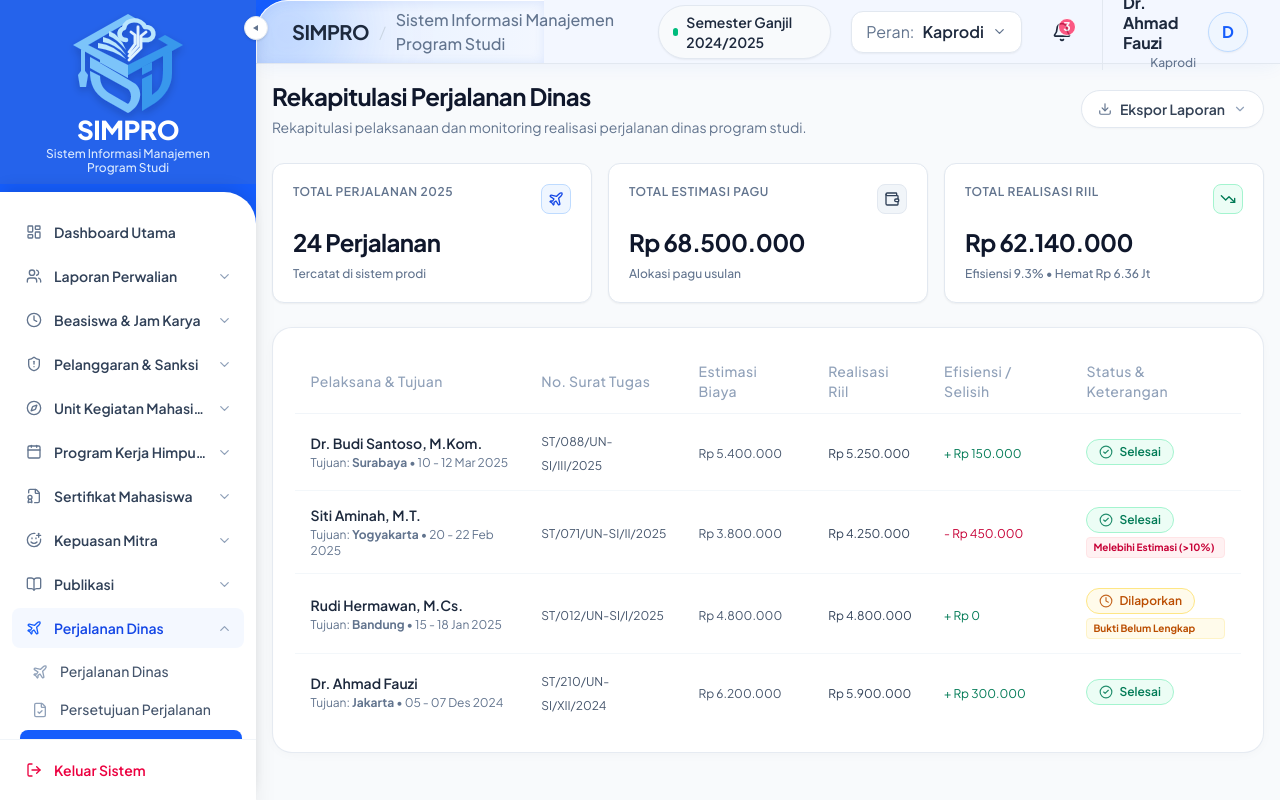
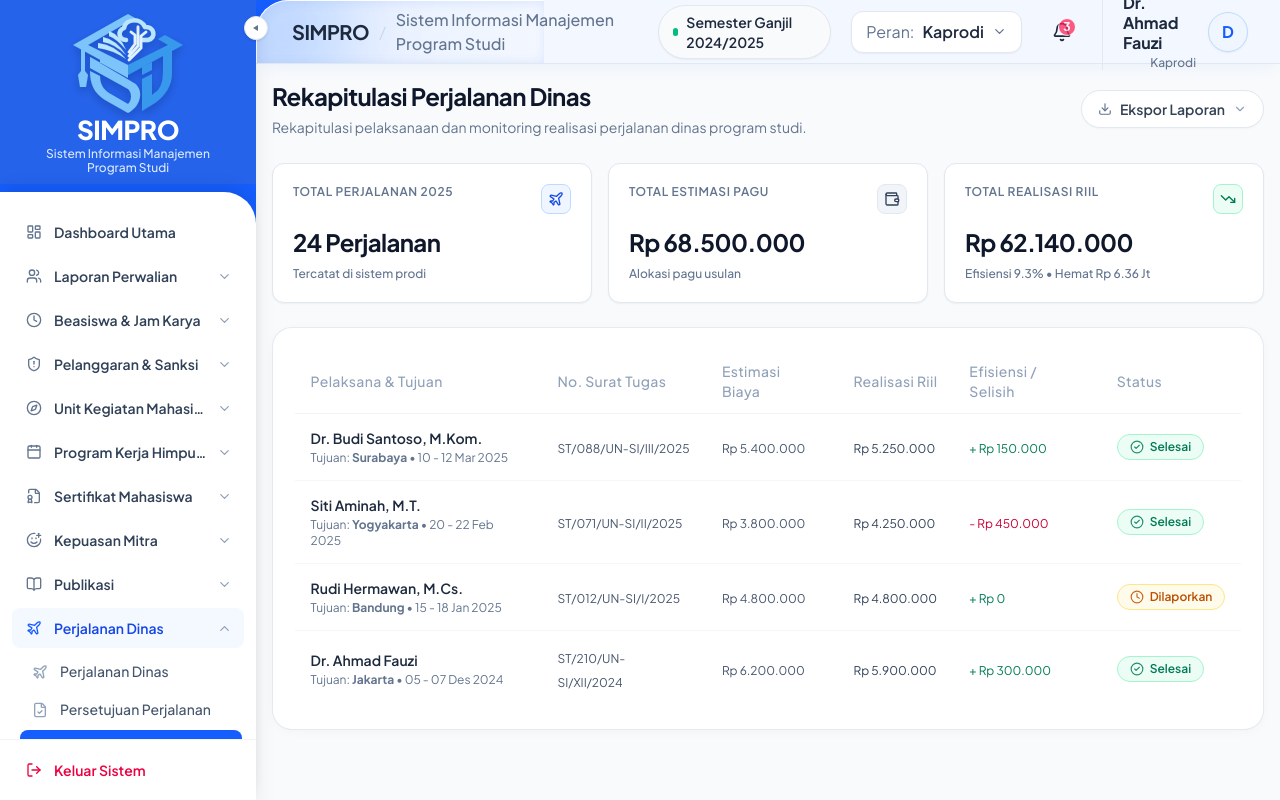
Before and after one commit to boyharendy/PPW_SIMPRO_PROJECT, a Next.js app in the folder frontend/: page /dashboard/perjalanan-dinas/rekap in a window 1280 px wide. Built offline with nearby package versions, Linux system fonts and the light colour scheme.

Commit message:
fix(perjalanan-dinas): hapus keterangan status tambahan pada tabel rekapitulasi agar UI bersih

```diff
--- a/frontend/src/app/dashboard/perjalanan-dinas/rekap/page.tsx
+++ b/frontend/src/app/dashboard/perjalanan-dinas/rekap/page.tsx
@@ -113,22 +113,8 @@ export default function Page() {
     },
     {
       key: 'status',
-      header: 'Status & Keterangan',
-      render: (r) => (
-        <div className="space-y-1">
-          <StatusBadge status={r.status} size="sm" />
-          {r.penanda === 'MELEBIHI_ESTIMASI' && (
-            <div className="text-[10px] font-bold text-rose-700 bg-rose-50 px-1.5 py-0.5 rounded border border-rose-100">
-              Melebihi Estimasi (&gt;10%)
-            </div>
-          )}
-          {r.penanda === 'BELUM_LENGKAP' && (
-            <div className="text-[10px] font-bold text-amber-700 bg-amber-50 px-1.5 py-0.5 rounded border border-amber-100">
-              Bukti Belum Lengkap
-            </div>
-          )}
-        </div>
-      ),
+      header: 'Status',
+      render: (r) => <StatusBadge status={r.status} size="sm" />,
     },
   ];
 
```
